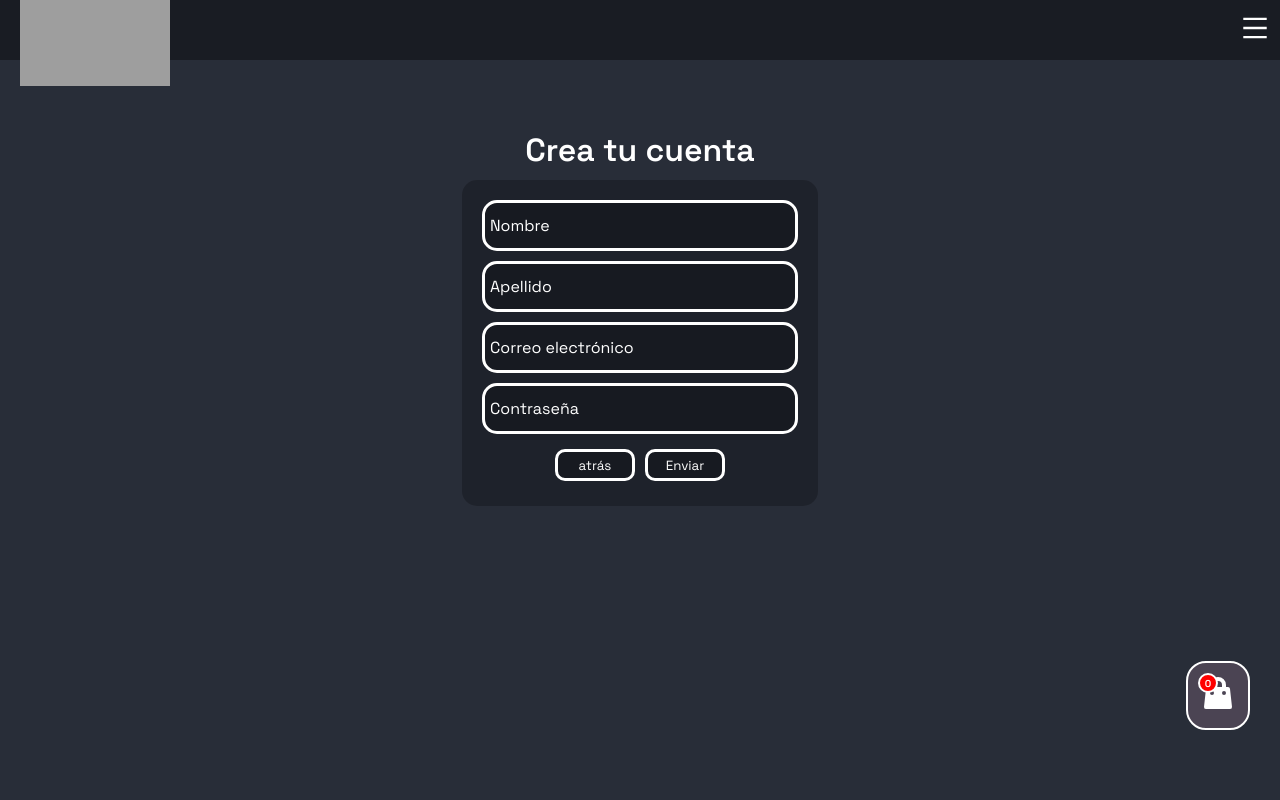
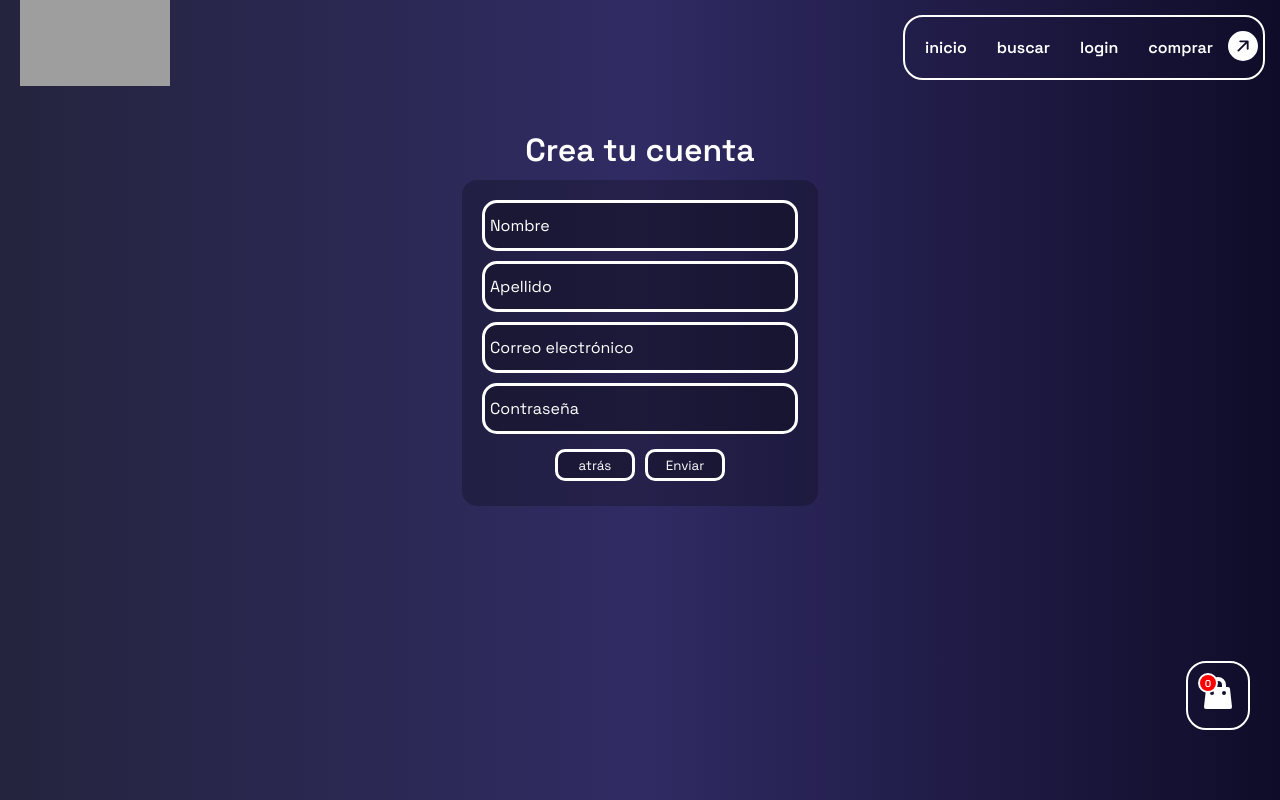
Before and after one commit to Leracius/techDev-commerce, a React (Vite) app: page /register in a window 1280 px wide. Built offline with nearby package versions, Linux system fonts and the light colour scheme; grey boxes are pictures that could not be loaded.

Commit message:
re-styiling

```diff
--- a/src/App.jsx
+++ b/src/App.jsx
@@ -3,9 +3,8 @@ import MainStyles from "./styles/MainStyles"
 
 function App() {
   return (
-    <MainStyles>
        <Routes/>
-    </MainStyles>
+
 
 
   )
--- a/src/Pages/Finder/FinderStyles.js
+++ b/src/Pages/Finder/FinderStyles.js
@@ -19,6 +19,7 @@ export const FormContainer = styled.form`
 
 export const InputContainer = styled.div`
     display: flex;
+    flex-direction: column;
     position: absolute;
     top: 40%;
     @media (max-width: 768px) {
@@ -35,7 +36,7 @@ export const InputStyled = styled.input`
     background-color: #0000003d;
     color: white;
     border: none;
-    padding: 0 5px 0 5px;
+    padding:10px;
     border-radius: 15px;
     border: 4px solid white;
     font-family: 'Space Grotesk', sans-serif;
--- a/src/Pages/Product/ProductStyle.js
+++ b/src/Pages/Product/ProductStyle.js
@@ -2,8 +2,7 @@ import styled from "styled-components";
 
 export const ContainerStyled = styled.div`
     width: 100vw;
-    height: 100vh;
-    background-color: #0000003d;
+    height: 70vh;
     display: flex;
     justify-content: center;
     align-items: start;
--- a/src/Routes/Routes.jsx
+++ b/src/Routes/Routes.jsx
@@ -48,7 +48,12 @@ const Routes = () => {
                   <Route path=':user' element={<h1>holis</h1>} />
                   {/* <Route path=':user/orders' element={<Orders/>}/> */}
                 </Route>
-                <Route path='/orders' element={<Orders/>}/>
+                <Route path='/orders' element={
+                  <ProtectRoute redirectTo='/register'>
+                      <Orders/>
+                  </ProtectRoute>
+                }/>
+
             </ReactDomRoutes>
 
         </Layout>
--- a/src/components/Cart/Cart.jsx
+++ b/src/components/Cart/Cart.jsx
@@ -31,7 +31,7 @@ const Cart = () => {
 
 
   return (
-      <Cartcontainer style={currentStyle}>
+      <Cartcontainer>
         <div onClick={()=>dispatch(toggleHiddenCart())}>
         <QuantityElement>{totalCart}</QuantityElement>
         <HiShoppingBag color="white" size={40}/>
--- a/src/components/Cart/CartStyles.js
+++ b/src/components/Cart/CartStyles.js
@@ -36,8 +36,10 @@ export const NavLinkStyled = styled(NavLink)`
 `
 
 export const CartBody = styled.div`
-    border: 3px solid white;
+    /* border: 3px solid white; */
     background-color: black;
+    border-radius: 20px;
+    margin: 20px;
     height: 90vh;
     position: absolute;
     bottom: -70px;
@@ -95,6 +97,7 @@ export const CartTitle = styled.div`
     width: 100%;
     display: flex;
     justify-content: center;
+    margin: 10px;
     align-items: center;
     color: white;
     @media (max-width: 768px) {
--- a/src/components/Layout/Layout.jsx
+++ b/src/components/Layout/Layout.jsx
@@ -14,9 +14,9 @@ const Layout = ({children}) => {
   const dispatch = useDispatch()
   const {currentUser} = useSelector((state) => state.user);
   const currentStyleIndex = useSelector((state) => state.style);
-  const currentStyle = styles[currentStyleIndex];
+  // const currentStyle = styles[currentStyleIndex];
 
-  const [active, setActive] = useState(false)
+  const [active, setActive] = useState(true)
 
   const handleClick = (e) =>{
     e.preventDefault()
@@ -37,7 +37,7 @@ const Layout = ({children}) => {
 
             {
               active &&
-              <MenuBurguer style={currentStyle}>
+              <MenuBurguer>
 
 
                 <NavlinkStyled to='/' style={({ isActive }) => ({ boxShadow: isActive ? '2px 2px 2px rgba(0, 0, 0, 0.2)' : 'none' })}>
@@ -49,11 +49,6 @@ const Layout = ({children}) => {
 
                 { currentUser ?
                 <NavlinkStyled to="/user"
-                // onClick={()=>{
-                //   const result = confirm("Estas seguro?")
-                //   if(result){
-                //     dispatch(clearCurrentUser())
-                //   }}}
                 style={({ isActive }) => ({ boxShadow: isActive ? '2px 2px 2px rgba(0, 0, 0, 0.2)' : 'none' })}>
                   {currentUser.name}
                 </NavlinkStyled>
--- a/src/components/Layout/LayoutStyles.js
+++ b/src/components/Layout/LayoutStyles.js
@@ -57,7 +57,7 @@ export const HeaderStyled = styled.header`
     justify-content: space-between;
     align-items: center;
     height: 40px;
-    background-color: #0000005f;
+    /* background-color: #242424; */
     @media (max-width: 768px) {
         height: 50px;
     }
--- a/src/components/UserMenu/UserMenu.jsx
+++ b/src/components/UserMenu/UserMenu.jsx
@@ -24,7 +24,7 @@ const UserMenu = () => {
     }
 
   return (
-    <Container maxWidth sx={{width: '100vw', display: 'flex', justifyContent: 'center', alignItems: 'center', flexDirection: 'column'}}>
+    <Container maxWidth sx={{ height: '70vh' ,width: '100vw', display: 'flex', justifyContent: 'center', alignItems: 'center', flexDirection: 'column'}}>
         <Typography variant='h2' sx={{color: "white", textAlign: 'center'}}>Bienvenido {currentUser.name}!</Typography>
         <Josh message={`Hola ${currentUser.name}!, ya pudiste ver algo de la tienda?`} active={true} displayTime={3000} />
         <Stack sx={{}}>
--- a/src/styles/GlobalStyles.js
+++ b/src/styles/GlobalStyles.js
@@ -14,7 +14,9 @@ body {
     align-items: center;
     justify-content: space-between;
     flex-direction: column;
-    background-color: #282d38;
+    background: #0f0c29;  /* fallback for old browsers */
+    background: -webkit-linear-gradient(to right, #24243e, #302b63, #0f0c29);  /* Chrome 10-25, Safari 5.1-6 */
+    background: linear-gradient(to right, #24243e, #302b63, #0f0c29); /* W3C, IE 10+/ Edge, Firefox 16+, Chrome 26+, Opera 12+, Safari 7+ */
 
 }
 `
```
Also changed, not shown: src/Pages/Finder/Finder.jsx (+5 -4 lines).
